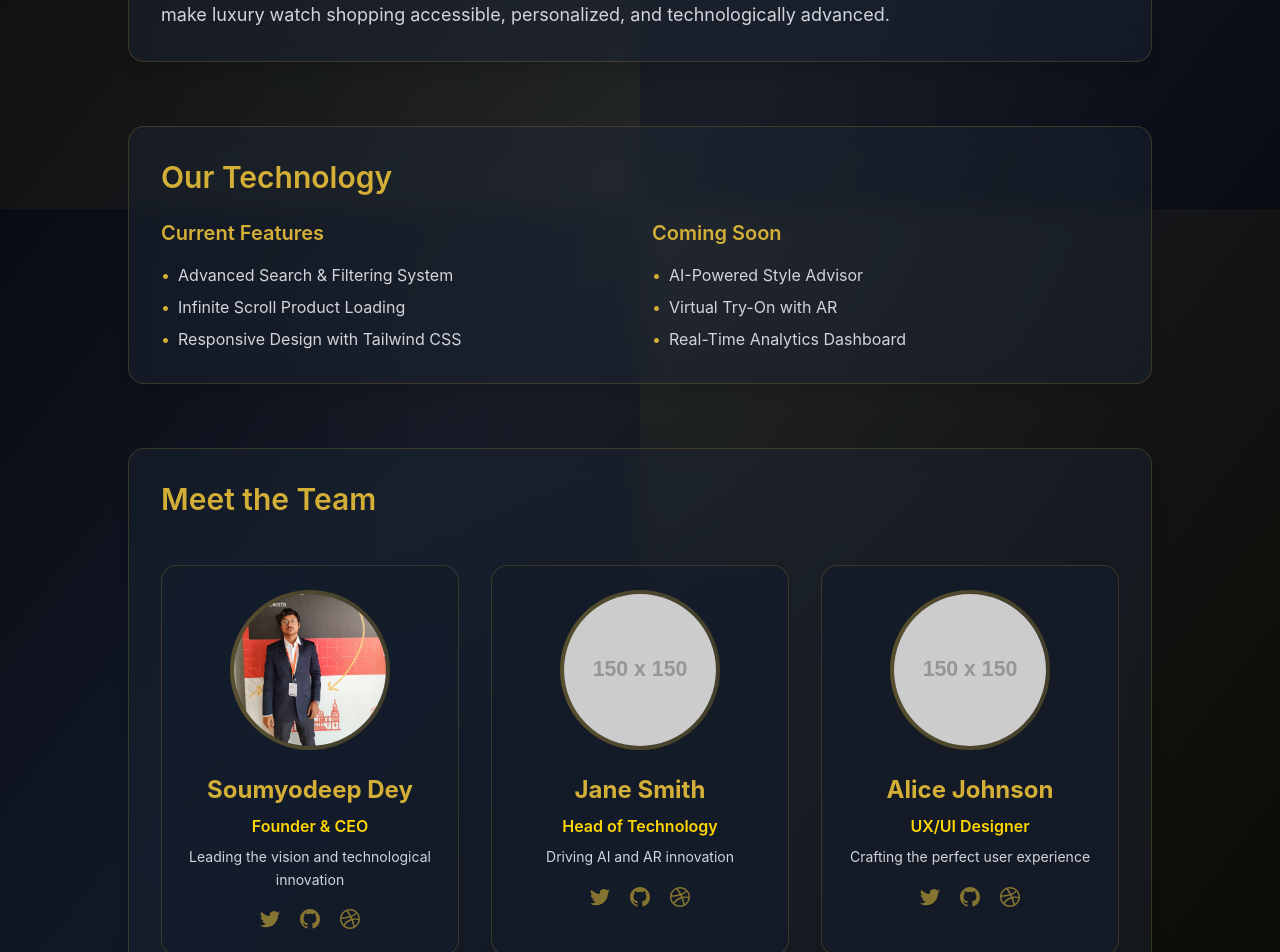
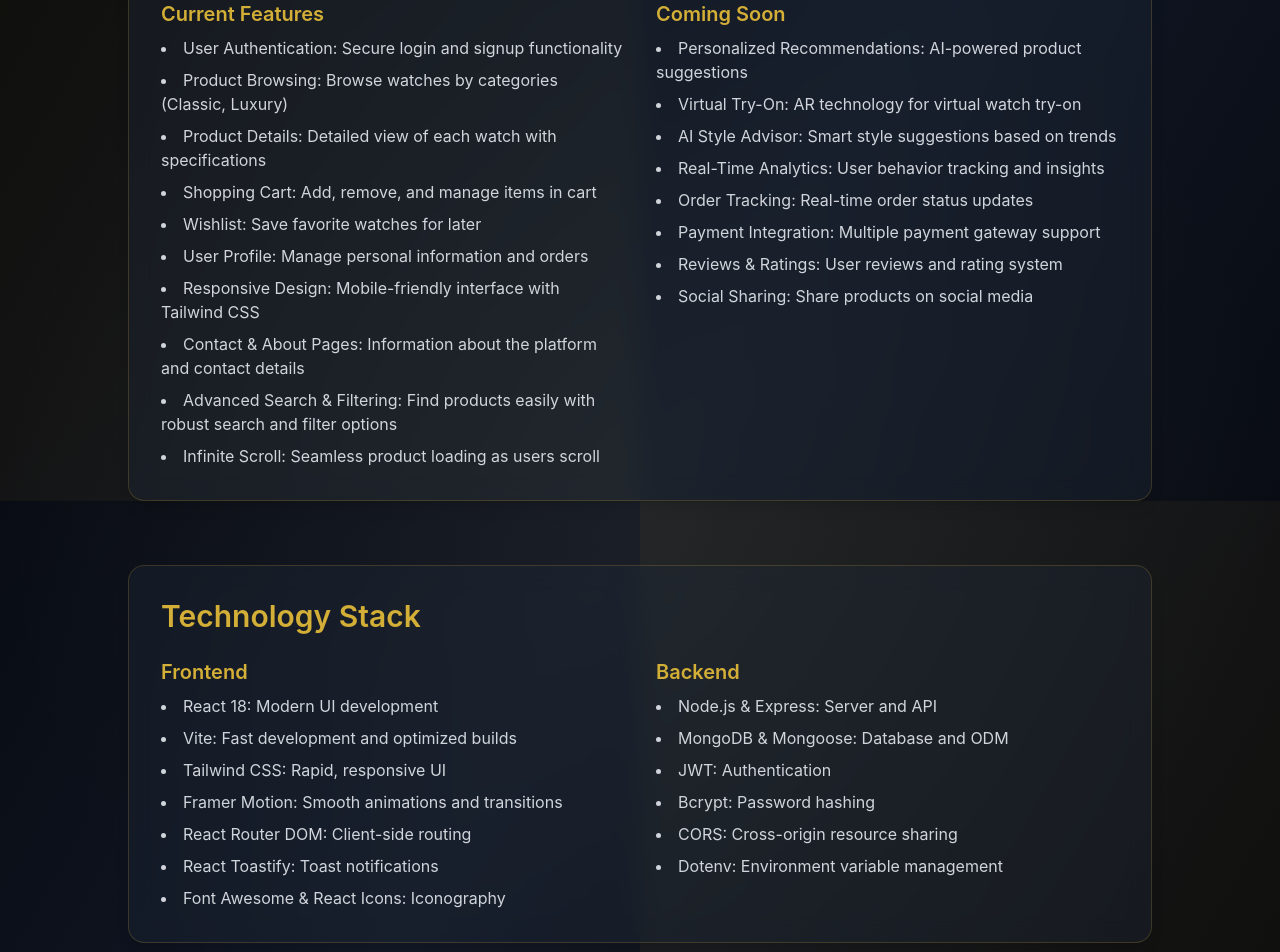
Before and after one commit to Soumyodeep-Dey/WatchLy, a React (Vite) app in the folder frontend/watchly/: page /about in a window 1280 px wide. Shown: the part 720-1672 px from the top of the page. Built offline with nearby package versions, Linux system fonts and the light colour scheme.

Commit message:
info update

```diff
--- a/frontend/watchly/src/pages/AboutPage.jsx
+++ b/frontend/watchly/src/pages/AboutPage.jsx
@@ -10,35 +10,54 @@
     alt: "Soumyodeep Dey portrait",
     bio: "Leading the vision and technological innovation",
     socials: {
-      twitter: "https://twitter.com/yourprofile",
-      github: "https://github.com/yourprofile",
-      dribbble: "https://dribbble.com/yourprofile"
-    }
-  },
-  {
-    name: "Jane Smith",
-    role: "Head of Technology",
-    img: "https://via.placeholder.com/150",
-    alt: "Jane Smith portrait",
-    bio: "Driving AI and AR innovation",
-    socials: {
-      twitter: "https://twitter.com/janesmith",
-      github: "https://github.com/janesmith",
-      dribbble: "https://dribbble.com/janesmith"
-    }
-  },
-  {
-    name: "Alice Johnson",
-    role: "UX/UI Designer",
-    img: "https://via.placeholder.com/150",
-    alt: "Alice Johnson portrait",
-    bio: "Crafting the perfect user experience",
-    socials: {
-      twitter: "https://twitter.com/alicejohnson",
-      github: "https://github.com/alicejohnson",
-      dribbble: "https://dribbble.com/alicejohnson"
+      portfolio: "https://soumyodeep-dey.vercel.app/",
+      twitter: "https://x.com/Soumyodeep2003",
+      github: "https://github.com/Soumyodeep-Dey"
     }
   }
+];
+
+const currentFeatures = [
+  "User Authentication: Secure login and signup functionality",
+  "Product Browsing: Browse watches by categories (Classic, Luxury)",
+  "Product Details: Detailed view of each watch with specifications",
+  "Shopping Cart: Add, remove, and manage items in cart",
+  "Wishlist: Save favorite watches for later",
+  "User Profile: Manage personal information and orders",
+  "Responsive Design: Mobile-friendly interface with Tailwind CSS",
+  "Contact & About Pages: Information about the platform and contact details",
+  "Advanced Search & Filtering: Find products easily with robust search and filter options",
+  "Infinite Scroll: Seamless product loading as users scroll"
+];
+
+const upcomingFeatures = [
+  "Personalized Recommendations: AI-powered product suggestions",
+  "Virtual Try-On: AR technology for virtual watch try-on",
+  "AI Style Advisor: Smart style suggestions based on trends",
+  "Real-Time Analytics: User behavior tracking and insights",
+  "Order Tracking: Real-time order status updates",
+  "Payment Integration: Multiple payment gateway support",
+  "Reviews & Ratings: User reviews and rating system",
+  "Social Sharing: Share products on social media"
+];
+
+const frontendTech = [
+  "React 18: Modern UI development",
+  "Vite: Fast development and optimized builds",
+  "Tailwind CSS: Rapid, responsive UI",
+  "Framer Motion: Smooth animations and transitions",
+  "React Router DOM: Client-side routing",
+  "React Toastify: Toast notifications",
+  "Font Awesome & React Icons: Iconography"
+];
+
+const backendTech = [
+  "Node.js & Express: Server and API",
+  "MongoDB & Mongoose: Database and ODM",
+  "JWT: Authentication",
+  "Bcrypt: Password hashing",
+  "CORS: Cross-origin resource sharing",
+  "Dotenv: Environment variable management"
 ];
 
 export default function AboutPage() {
@@ -59,108 +78,116 @@
           <span className="absolute -bottom-4 left-1/2 transform -translate-x-1/2 w-48 h-1 bg-gradient-to-r from-transparent via-gold to-transparent"></span>
         </h1>
 
-        {/* Content Container */}
         <div className="max-w-5xl mx-auto space-y-16">
-          {/* Our Mission Section */}
-          <section className="group bg-gray-800/40 backdrop-blur-md border border-gold/20 rounded-2xl p-8 shadow-lg transform hover:scale-[1.02] transition-all duration-300">
+          {/* About Section */}
+          <section className="group bg-gray-800/40 backdrop-blur-md border border-gold/20 rounded-2xl p-8 shadow-lg transition-all duration-300">
             <h2 className="text-2xl md:text-3xl font-semibold mb-6 text-gold relative inline-block">
-              Our Mission
+              Our Story
               <span className="absolute -bottom-2 left-0 w-full h-0.5 bg-gold transform scale-x-0 group-hover:scale-x-100 transition-transform duration-300"></span>
             </h2>
             <p className="text-lg text-gray-300 leading-relaxed">
-              At Watchly, we're revolutionizing the watch shopping experience by combining cutting-edge technology with timeless elegance. Our mission is to create a seamless, personalized platform where watch enthusiasts can discover, explore, and purchase their perfect timepiece through an innovative and intuitive interface.
+              <b>Watchly</b> is a next-generation e-commerce platform dedicated to wristwatches, blending luxury with technology to deliver an immersive, personalized shopping experience. Built on a scalable <b>MERN stack</b> architecture, Watchly is designed for high performance, real-time analytics, and future-ready features like AI-powered recommendations and AR try-on. Our mission is to create a seamless, personalized platform where watch enthusiasts can discover, explore, and purchase their perfect timepiece through an innovative and intuitive interface.
             </p>
           </section>
 
-          {/* Our Vision Section */}
-          <section className="group bg-gray-800/40 backdrop-blur-md border border-gold/20 rounded-2xl p-8 shadow-lg transform hover:scale-[1.02] transition-all duration-300">
+          {/* Features Section */}
+          <section className="group bg-gray-800/40 backdrop-blur-md border border-gold/20 rounded-2xl p-8 shadow-lg transition-all duration-300">
             <h2 className="text-2xl md:text-3xl font-semibold mb-6 text-gold relative inline-block">
-              Our Vision
+              Features
               <span className="absolute -bottom-2 left-0 w-full h-0.5 bg-gold transform scale-x-0 group-hover:scale-x-100 transition-transform duration-300"></span>
             </h2>
-            <p className="text-lg text-gray-300 leading-relaxed">
-              We envision Watchly as the future of watch retail, where artificial intelligence meets luxury shopping. Through our AI-powered recommendation system and upcoming virtual try-on feature, we're creating an immersive shopping experience that bridges the gap between online convenience and in-store expertise. Our goal is to make luxury watch shopping accessible, personalized, and technologically advanced.
-            </p>
-          </section>
-
-          {/* Our Technology Section */}
-          <section className="group bg-gray-800/40 backdrop-blur-md border border-gold/20 rounded-2xl p-8 shadow-lg transform hover:scale-[1.02] transition-all duration-300">
-            <h2 className="text-2xl md:text-3xl font-semibold mb-6 text-gold relative inline-block">
-              Our Technology
-              <span className="absolute -bottom-2 left-0 w-full h-0.5 bg-gold transform scale-x-0 group-hover:scale-x-100 transition-transform duration-300"></span>
-            </h2>
-            <div className="grid grid-cols-1 md:grid-cols-2 gap-6">
-              <div className="space-y-4">
-                <h3 className="text-xl font-semibold text-gold">Current Features</h3>
-                <ul className="text-gray-300 space-y-2">
-                  <li className="flex items-center">
-                    <span className="text-gold mr-2">•</span>
-                    Advanced Search & Filtering System
-                  </li>
-                  <li className="flex items-center">
-                    <span className="text-gold mr-2">•</span>
-                    Infinite Scroll Product Loading
-                  </li>
-                  <li className="flex items-center">
-                    <span className="text-gold mr-2">•</span>
-                    Responsive Design with Tailwind CSS
-                  </li>
+            <div className="grid grid-cols-1 md:grid-cols-2 gap-8">
+              <div>
+                <h3 className="text-xl font-semibold text-gold mb-2">Current Features</h3>
+                <ul className="text-gray-300 space-y-2 list-disc list-inside">
+                  {currentFeatures.map((feature, idx) => (
+                    <li key={idx}>{feature}</li>
+                  ))}
                 </ul>
               </div>
-              <div className="space-y-4">
-                <h3 className="text-xl font-semibold text-gold">Coming Soon</h3>
-                <ul className="text-gray-300 space-y-2">
-                  <li className="flex items-center">
-                    <span className="text-gold mr-2">•</span>
-                    AI-Powered Style Advisor
-                  </li>
-                  <li className="flex items-center">
-                    <span className="text-gold mr-2">•</span>
-                    Virtual Try-On with AR
-                  </li>
-                  <li className="flex items-center">
-                    <span className="text-gold mr-2">•</span>
-                    Real-Time Analytics Dashboard
-                  </li>
+              <div>
+                <h3 className="text-xl font-semibold text-gold mb-2">Coming Soon</h3>
+                <ul className="text-gray-300 space-y-2 list-disc list-inside">
+                  {upcomingFeatures.map((feature, idx) => (
+                    <li key={idx}>{feature}</li>
+                  ))}
                 </ul>
               </div>
             </div>
           </section>
 
-          {/* Meet the Team Section (Dynamic) */}
+          {/* Technology Stack Section */}
+          <section className="group bg-gray-800/40 backdrop-blur-md border border-gold/20 rounded-2xl p-8 shadow-lg transition-all duration-300">
+            <h2 className="text-2xl md:text-3xl font-semibold mb-6 text-gold relative inline-block">
+              Technology Stack
+              <span className="absolute -bottom-2 left-0 w-full h-0.5 bg-gold transform scale-x-0 group-hover:scale-x-100 transition-transform duration-300"></span>
+            </h2>
+            <div className="grid grid-cols-1 md:grid-cols-2 gap-8">
+              <div>
+                <h3 className="text-xl font-semibold text-gold mb-2">Frontend</h3>
+                <ul className="text-gray-300 space-y-2 list-disc list-inside">
+                  {frontendTech.map((tech, idx) => (
+                    <li key={idx}>{tech}</li>
+                  ))}
+                </ul>
+              </div>
+              <div>
+                <h3 className="text-xl font-semibold text-gold mb-2">Backend</h3>
+                <ul className="text-gray-300 space-y-2 list-disc list-inside">
+                  {backendTech.map((tech, idx) => (
+                    <li key={idx}>{tech}</li>
+                  ))}
+                </ul>
+              </div>
+            </div>
+          </section>
+
+          {/* Meet the Creator Section (Solo Founder) */}
           <section className="group bg-gray-800/40 backdrop-blur-md border border-gold/20 rounded-2xl p-8 shadow-lg">
             <h2 className="text-2xl md:text-3xl font-semibold mb-12 text-gold relative inline-block">
-              Meet the Team
+              Meet the Creator
               <span className="absolute -bottom-2 left-0 w-full h-0.5 bg-gold transform scale-x-0 group-hover:scale-x-100 transition-transform duration-300"></span>
             </h2>
-            <div className="grid grid-cols-1 sm:grid-cols-2 lg:grid-cols-3 gap-8">
-              {teamMembers.map((member, idx) => (
-                // For animation, wrap this div with <motion.div> and add animation props
-                <div
-                  key={member.name}
-                  className="text-center bg-gray-900/50 backdrop-blur-sm border border-gold/20 rounded-xl p-6 hover:shadow-2xl transition-all duration-500 transform hover:-translate-y-2 group relative overflow-hidden"
-                >
-                  <div className="absolute inset-0 bg-gradient-to-br from-gold/5 to-transparent opacity-0 group-hover:opacity-100 transition-opacity duration-500"></div>
+            <div className="max-w-md mx-auto">
+              <div className="text-center bg-gray-900/50 backdrop-blur-sm border border-gold/20 rounded-xl p-6 hover:shadow-2xl transition-all duration-500 transform hover:-translate-y-2 group relative overflow-hidden">
+                <div className="absolute inset-0 bg-gradient-to-br from-gold/5 to-transparent opacity-0 group-hover:opacity-100 transition-opacity duration-500 pointer-events-none"></div>
                 <div className="relative mb-6">
                   <div className="relative w-40 h-40 mx-auto">
                     <div className="absolute inset-0 rounded-full bg-gradient-to-r from-gold/20 to-gold/5 animate-pulse"></div>
                     <img
-                        src={member.img}
-                        alt={member.alt}
+                      src={teamMembers[0].img}
+                      alt={teamMembers[0].alt}
                       className="w-40 h-40 rounded-full mx-auto object-cover border-4 border-gold/20 group-hover:border-gold transition-all duration-500 transform group-hover:scale-105"
                     />
                     <div className="absolute inset-0 rounded-full bg-gradient-to-t from-black/60 to-transparent opacity-0 group-hover:opacity-100 transition-opacity duration-500"></div>
                   </div>
                 </div>
-                  <h3 className="text-2xl font-bold text-gold mb-2 transform group-hover:scale-105 transition-transform duration-300">{member.name}</h3>
-                  <p className="text-gold-light font-semibold mb-2">{member.role}</p>
-                  <p className="text-gray-300 text-sm mt-2 leading-relaxed">{member.bio}</p>
+                <h3 className="text-2xl font-bold text-gold mb-2 transform group-hover:scale-105 transition-transform duration-300">{teamMembers[0].name}</h3>
+                <p className="text-gold-light font-semibold mb-2">{teamMembers[0].role}</p>
+                <p className="text-gray-300 text-sm mt-2 leading-relaxed">{teamMembers[0].bio}</p>
+                <p className="text-gray-400 text-xs mt-4 italic">This project is built and maintained by a solo founder with passion and dedication.</p>
                 <div className="mt-4 flex justify-center space-x-4">
+                  {/* Portfolio */}
+                  {teamMembers[0].socials.portfolio && (
+                    <a
+                      href={teamMembers[0].socials.portfolio}
+                      className="text-gold/60 hover:text-gold transition-colors duration-300"
+                      aria-label={`Portfolio of ${teamMembers[0].name}`}
+                      target="_blank"
+                      rel="noopener noreferrer"
+                    >
+                      {/* Portfolio SVG (Link icon) */}
+                      <svg className="w-6 h-6" fill="none" stroke="currentColor" strokeWidth="2" viewBox="0 0 24 24" aria-hidden="true">
+                        <path strokeLinecap="round" strokeLinejoin="round" d="M10 14L21 3m0 0v7m0-7h-7M7 7v10a4 4 0 004 4h6" />
+                      </svg>
+                    </a>
+                  )}
                   {/* Twitter */}
+                  {teamMembers[0].socials.twitter && (
                     <a
-                      href={member.socials.twitter}
+                      href={teamMembers[0].socials.twitter}
                       className="text-gold/60 hover:text-gold transition-colors duration-300"
-                      aria-label={`Twitter profile of ${member.name}`}
+                      aria-label={`Twitter profile of ${teamMembers[0].name}`}
                       target="_blank"
                       rel="noopener noreferrer"
                     >
@@ -169,11 +196,13 @@
                         <path d="M8.29 20.251c7.547 0 11.675-6.253 11.675-11.675 0-.178 0-.355-.012-.53A8.348 8.348 0 0022 5.92a8.19 8.19 0 01-2.357.646 4.118 4.118 0 001.804-2.27 8.224 8.224 0 01-2.605.996 4.107 4.107 0 00-6.993 3.743 11.65 11.65 0 01-8.457-4.287 4.106 4.106 0 001.27 5.477A4.072 4.072 0 012.8 9.713v.052a4.105 4.105 0 003.292 4.022 4.095 4.095 0 01-1.853.07 4.108 4.108 0 003.834 2.85A8.233 8.233 0 012 18.407a11.616 11.616 0 006.29 1.84"></path>
                       </svg>
                     </a>
+                  )}
                   {/* GitHub */}
+                  {teamMembers[0].socials.github && (
                     <a
-                      href={member.socials.github}
+                      href={teamMembers[0].socials.github}
                       className="text-gold/60 hover:text-gold transition-colors duration-300"
-                      aria-label={`GitHub profile of ${member.name}`}
+                      aria-label={`GitHub profile of ${teamMembers[0].name}`}
                       target="_blank"
                       rel="noopener noreferrer"
                     >
@@ -182,22 +211,9 @@
                         <path fillRule="evenodd" d="M12 2C6.477 2 2 6.484 2 12.017c0 4.425 2.865 8.18 6.839 9.504.5.092.682-.217.682-.483 0-.237-.008-.868-.013-1.703-2.782.605-3.369-1.343-3.369-1.343-.454-1.158-1.11-1.466-1.11-1.466-.908-.62.069-.608.069-.608 1.003.07 1.531 1.032 1.531 1.032.892 1.53 2.341 1.088 2.91.832.092-.647.35-1.088.636-1.338-2.22-.253-4.555-1.113-4.555-4.951 0-1.093.39-1.988 1.029-2.688-.103-.253-.446-1.272.098-2.65 0 0 .84-.27 2.75 1.026A9.564 9.564 0 0112 6.844c.85.004 1.705.115 2.504.337 1.909-1.296 2.747-1.027 2.747-1.027.546 1.379.202 2.398.1 2.651.64.7 1.028 1.595 1.028 2.688 0 3.848-2.339 4.695-4.566 4.943.359.309.678.92.678 1.855 0 1.338-.012 2.419-.012 2.747 0 .268.18.58.688.482A10.019 10.019 0 0022 12.017C22 6.484 17.522 2 12 2z" clipRule="evenodd"></path>
                       </svg>
                     </a>
-                    {/* Dribbble */}
-                    <a
-                      href={member.socials.dribbble}
-                      className="text-gold/60 hover:text-gold transition-colors duration-300"
-                      aria-label={`Dribbble profile of ${member.name}`}
-                      target="_blank"
-                      rel="noopener noreferrer"
-                    >
-                      {/* Dribbble SVG */}
-                      <svg className="w-6 h-6" fill="currentColor" viewBox="0 0 24 24" aria-hidden="true">
-                        <path fillRule="evenodd" d="M12 2C6.48 2 2 6.48 2 12s4.48 10 10 10c5.51 0 10-4.48 10-10S17.51 2 12 2zm6.605 4.61a8.502 8.502 0 011.93 5.314c-.281-.054-3.101-.629-5.943-.271-.065-.141-.12-.293-.184-.445a25.416 25.416 0 00-.564-1.236c3.145-1.28 4.577-3.124 4.761-3.362zM12 3.475c2.17 0 4.154.813 5.662 2.148-.152.216-1.443 1.941-4.48 3.08-1.399-2.57-2.95-4.675-3.189-5A8.687 8.687 0 0112 3.475zm-3.633.803a53.896 53.896 0 013.167 4.935c-3.992 1.063-7.517 1.04-7.896 1.04a8.581 8.581 0 014.729-5.975zM3.453 12.01v-.26c.37.01 4.512.065 8.775-1.215.25.477.477.965.694 1.453-.109.033-.228.065-.336.098-4.404 1.42-6.747 5.303-6.942 5.629a8.522 8.522 0 01-2.19-5.705zM12 20.547a8.482 8.482 0 01-5.239-1.8c.152-.315 1.888-3.656 6.703-5.337.022-.01.033-.01.054-.022a35.318 35.318 0 011.823 6.475 8.4 8.4 0 01-3.341.684zm4.761-1.465c-.086-.52-.542-3.015-1.659-6.084 2.679-.423 5.022.271 5.314.369a8.468 8.468 0 01-3.655 5.715z" clipRule="evenodd"></path>
-                      </svg>
-                    </a>
+                  )}
                 </div>
               </div>
-              ))}
             </div>
           </section>
         </div>
```
Lines whose indentation alone changed are shown as unchanged.
